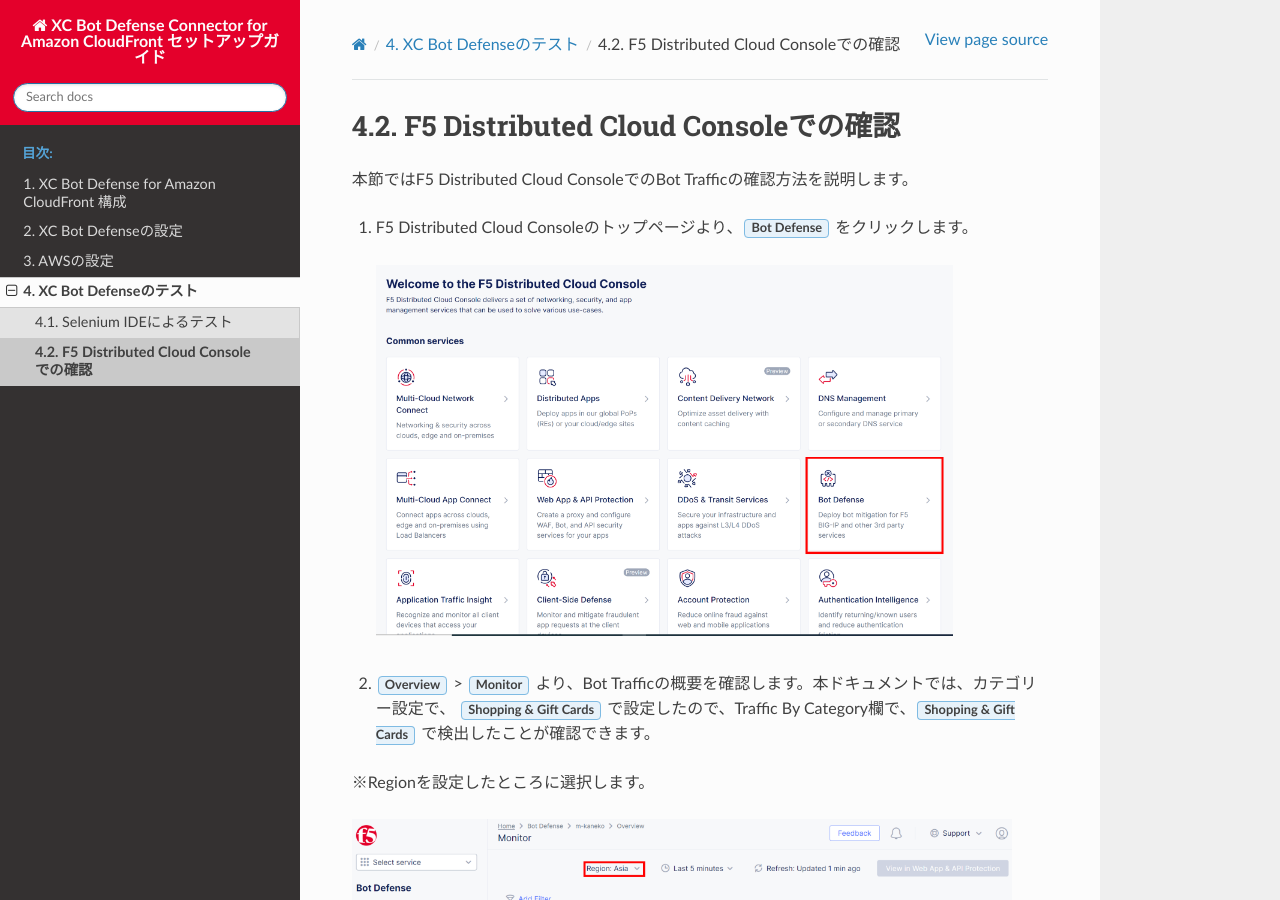
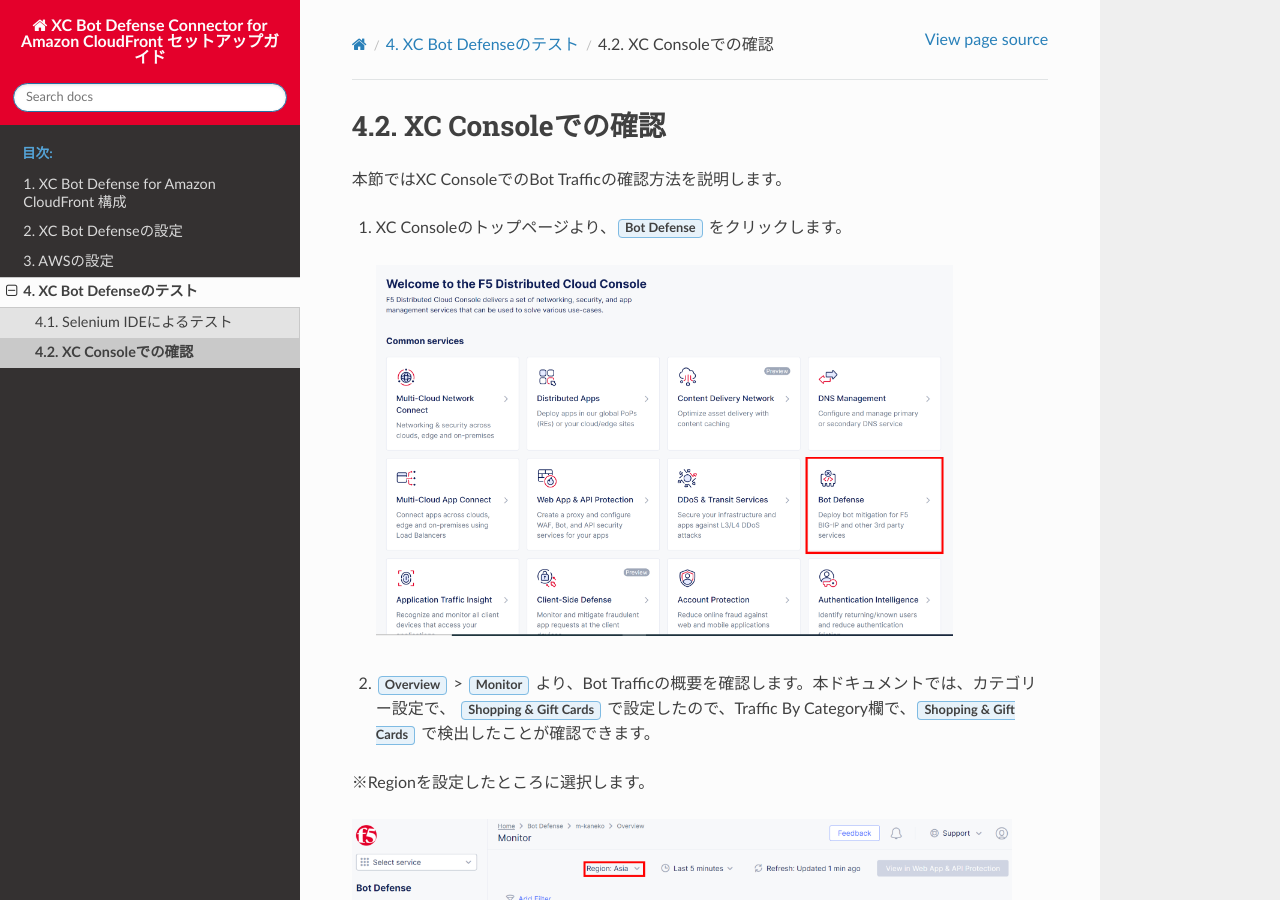
Before and after one commit to BeF5/f5j-xc-bd-cf-connector, a Sphinx documentation site: the page built from docs/content4/module2/module2.rst, in a window 1280 px wide and 900 px high. Built offline with Sphinx 7.4.7 and the Read the Docs theme 2.0.0, drawn with Linux system fonts in a browser that asks for light colours.

Commit message:
Update module2.rst

```diff
--- a/docs/content4/module2/module2.rst
+++ b/docs/content4/module2/module2.rst
@@ -1,10 +1,10 @@
-F5 Distributed Cloud Consoleでの確認
+XC Consoleでの確認
 ===============================================
 
-本節ではF5 Distributed Cloud ConsoleでのBot Trafficの確認方法を説明します。
+本節ではXC ConsoleでのBot Trafficの確認方法を説明します。
 
 
-1. F5 Distributed Cloud Consoleのトップページより、:guilabel:`Bot Defense` をクリックします。
+1. XC Consoleのトップページより、:guilabel:`Bot Defense` をクリックします。
 
 
   .. figure:: images/console_top2.png
```
